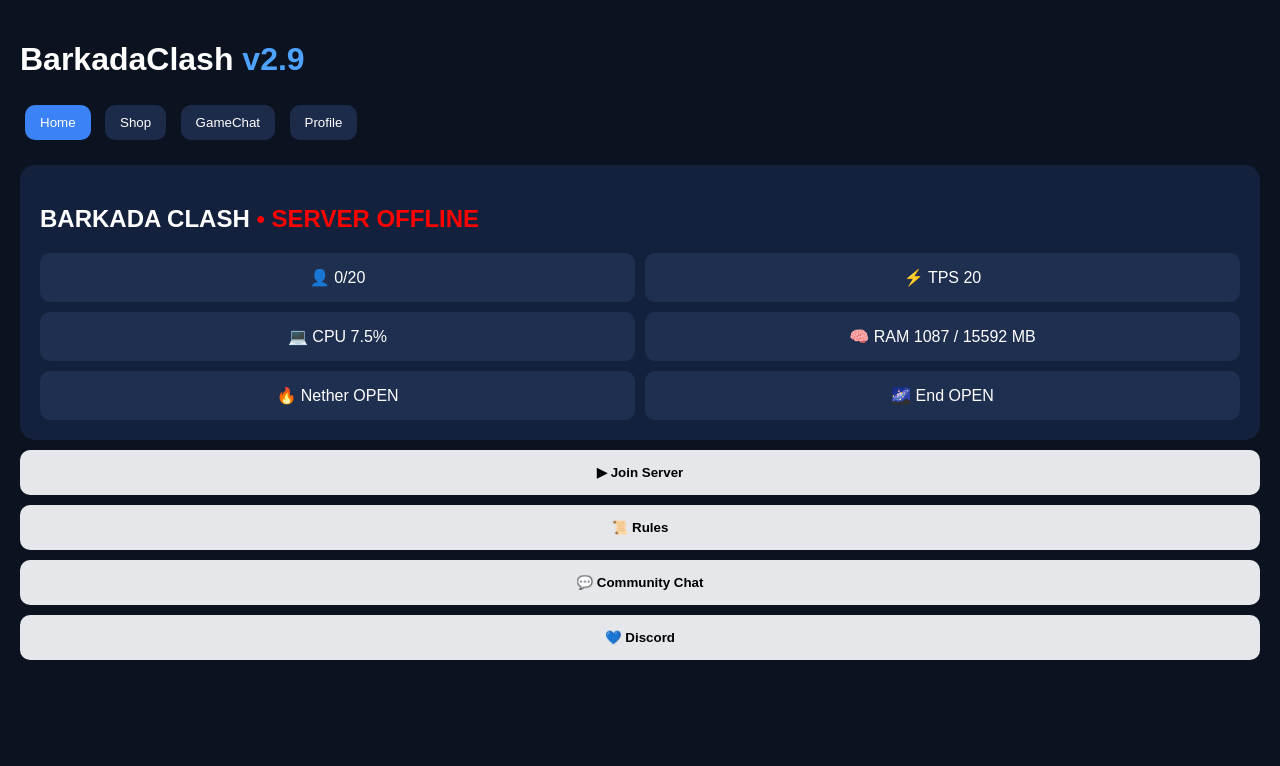
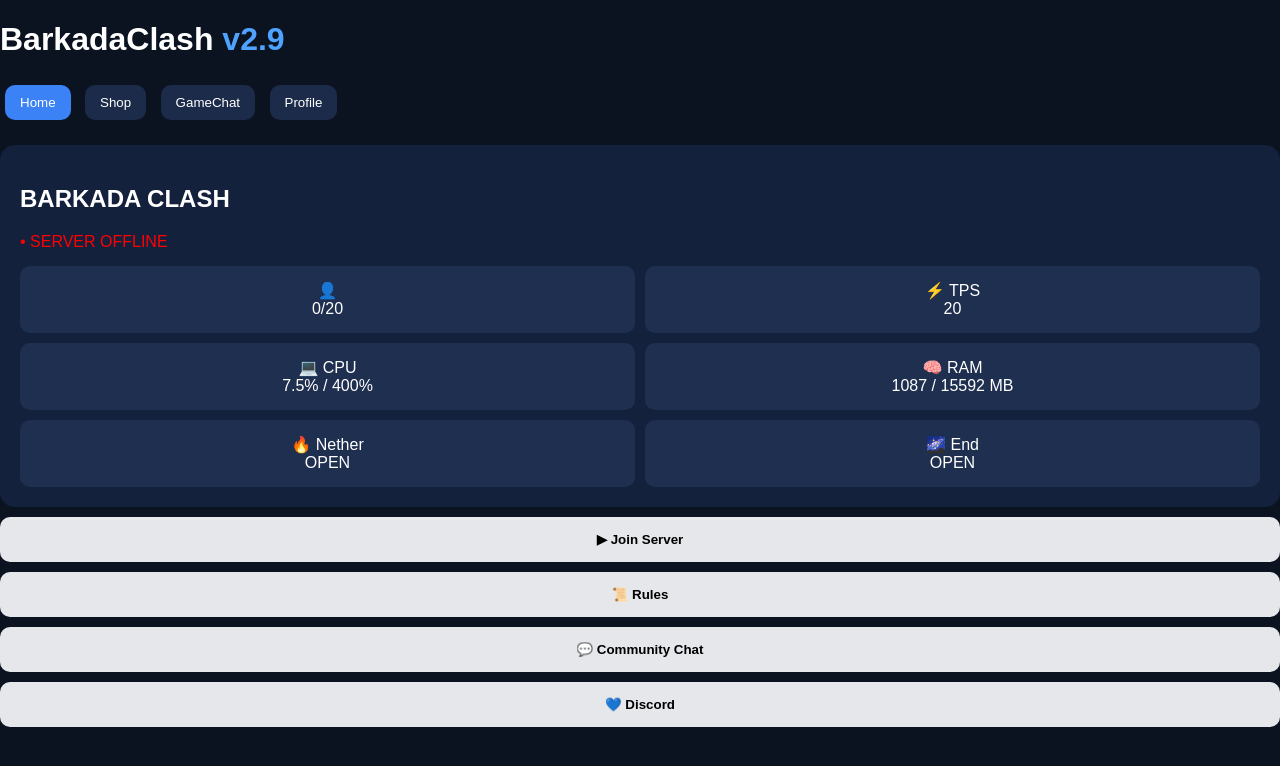
Before and after one commit to jaylordlapena107-ops/BarkadaCraftSmp, a plain HTML site: page home.html in a window 1280 px wide. Drawn offline with Linux system fonts and the light colour scheme.

Commit message:
Refactor home.html structure and update elements

```diff
--- a/home.html
+++ b/home.html
@@ -1,32 +1,37 @@
 <!DOCTYPE html>
 <html lang="en">
 <head>
-  <meta charset="UTF-8">
-  <title>BarkadaClash Home</title>
-  <link rel="stylesheet" href="style.css">
+<meta charset="UTF-8">
+<meta name="viewport" content="width=device-width, initial-scale=1.0">
+<title>BarkadaClash</title>
+<link rel="stylesheet" href="style.css">
 </head>
 <body>
 
-<div class="container">
+<div class="wrapper">
+
   <h1>BarkadaClash <span>v2.9</span></h1>
 
   <div class="nav">
     <button class="active">Home</button>
-    <button onclick="location.href='shop.html'">Shop</button>
-    <button onclick="location.href='chat.html'">GameChat</button>
-    <button onclick="location.href='profile.html'">Profile</button>
+    <button>Shop</button>
+    <button>GameChat</button>
+    <button>Profile</button>
   </div>
 
   <div class="card">
-    <h2>BARKADA CLASH <span class="offline">• SERVER OFFLINE</span></h2>
+    <div class="card-header">
+      <h2>BARKADA CLASH</h2>
+      <span class="offline">• SERVER OFFLINE</span>
+    </div>
 
     <div class="grid">
-      <div class="box">👤 0/20</div>
-      <div class="box">⚡ TPS 20</div>
-      <div class="box">💻 CPU 7.5%</div>
-      <div class="box">🧠 RAM 1087 / 15592 MB</div>
-      <div class="box">🔥 Nether OPEN</div>
-      <div class="box">🌌 End OPEN</div>
+      <div class="box">👤<br>0/20</div>
+      <div class="box">⚡ TPS<br>20</div>
+      <div class="box">💻 CPU<br>7.5% / 400%</div>
+      <div class="box">🧠 RAM<br>1087 / 15592 MB</div>
+      <div class="box">🔥 Nether<br>OPEN</div>
+      <div class="box">🌌 End<br>OPEN</div>
     </div>
   </div>
 
@@ -36,6 +41,7 @@
     <button>💬 Community Chat</button>
     <button>💙 Discord</button>
   </div>
+
 </div>
 
 </body>
```
